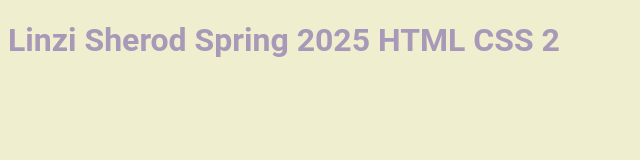
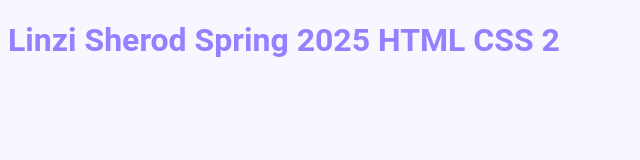
Before and after one commit to lsherod-code/HTMLCSS2, a plain HTML site: page index.html in a window 1280 px wide. Shown: the whole page, without its empty margins (0-640 px from the left). Drawn offline with Linux system fonts and the light colour scheme.

Commit message:
Update styles.css

```diff
--- a/styles.css
+++ b/styles.css
@@ -1,6 +1,6 @@
 * {
-  color: #a799b7;
-  background-color: #efefd0;
+  color: #9381ff;
+  background-color: #f8f7ff;
    font-family: "Roboto", sans-serif;
     font-optical-sizing: auto;
 }
```
